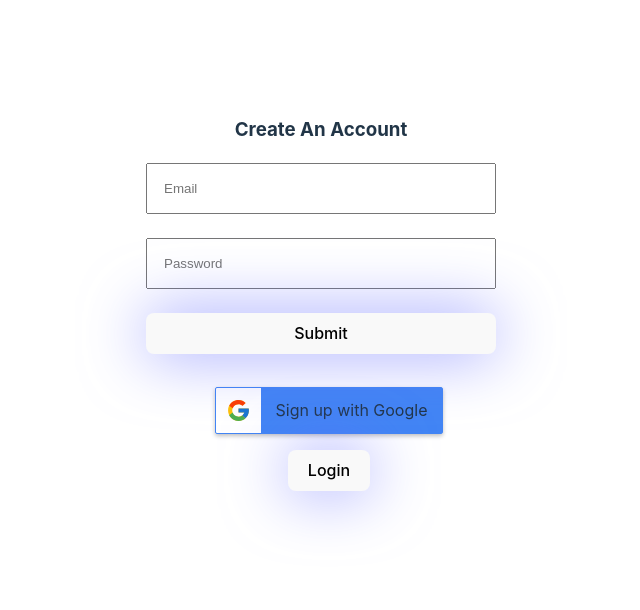
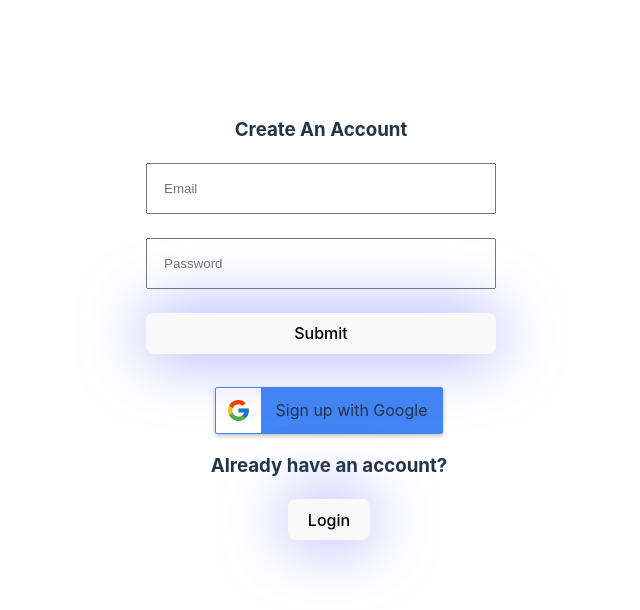
Before and after one commit to TanithFlory/firebase-assignment, a React app: page / in a window 1280 px wide. Shown: the top 610 px of the page, without its empty margins (311-951 px from the left). Built offline with nearby package versions, Linux system fonts and the light colour scheme; the HTML template or start-up script is replaced by a standard one.

Commit message:
Update Auth.jsx

```diff
--- a/src/Auth/Auth.jsx
+++ b/src/Auth/Auth.jsx
@@ -7,6 +7,8 @@ const Auth = () => {
     <>
       {toggle && <Login />}
       {!toggle && <Signup />}
+     <div>
+        <h3>{toggle?"Don't have an account?":"Already have an account?"}</h3>
       <button
         onClick={() =>
           setToggle((prevState) => {
@@ -16,6 +18,7 @@ const Auth = () => {
       >
         {toggle ? "Signup" : "Login"}
       </button>
+     </div>
     </>
   );
 };
```
